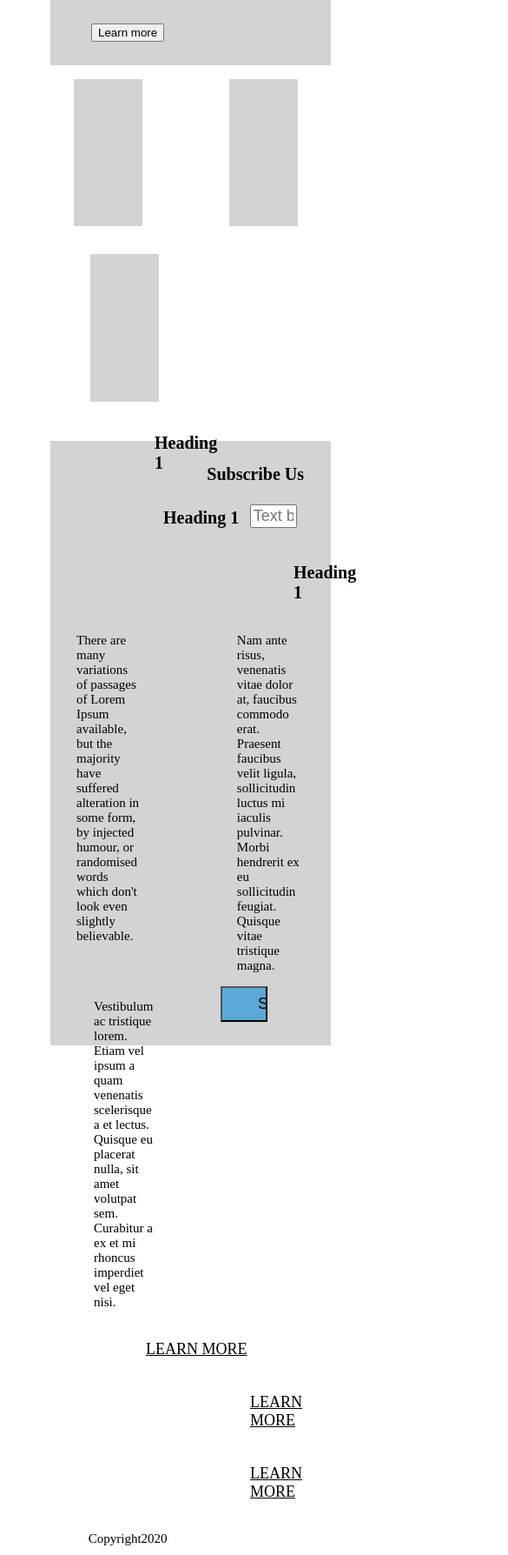
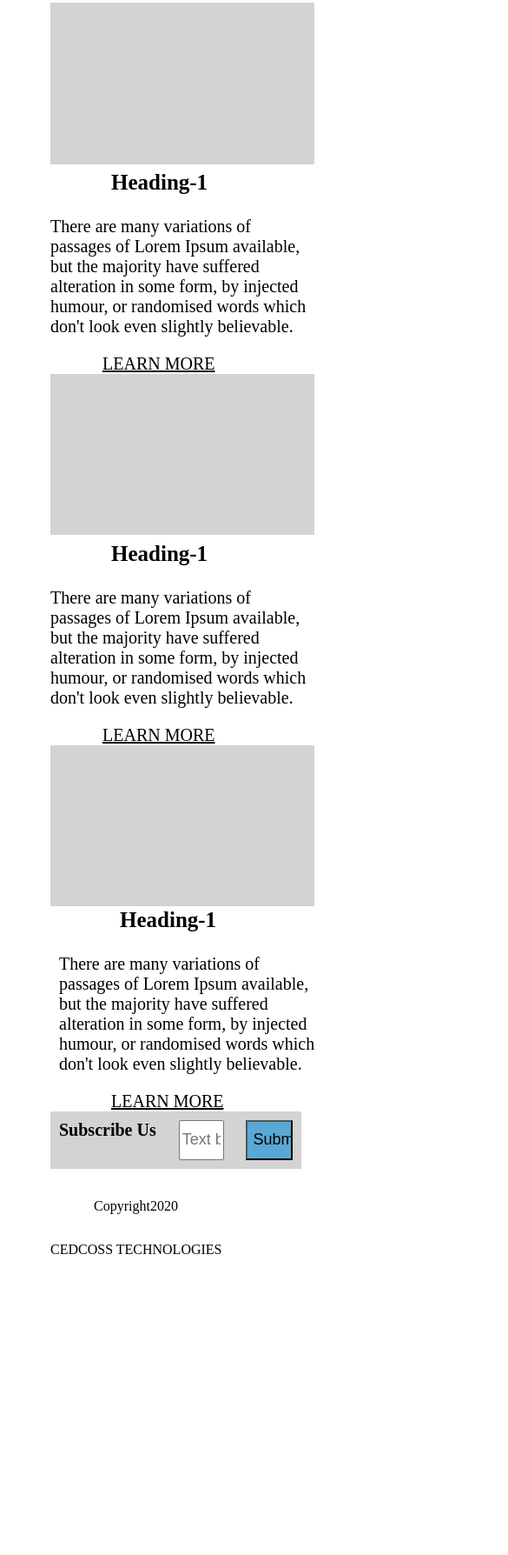
Before and after one commit to AshuKhattriCEDCOSS/Template-Assignment-3, a plain HTML site: page src/index.html in a window 390 px wide. Shown: the part 846-2634 px from the top of the page at 87% size, 585 px wide, since content can reach past the window. After the commit the page ends 2316 px from the top, so only its background shows below. Drawn offline with Linux system fonts and the light colour scheme.

Commit message:
responsive

```diff
--- a/src/index.html
+++ b/src/index.html
@@ -1,179 +1,93 @@
 <html>
   <head>
+    <link rel="stylesheet" href="mycss.css">
     <title>Template Sample</title>
-    <style>
-      a {
-        color: blue;
-        margin: 20px;
-      }
-
-      #topheading {
-        margin-left: 77px;
-      }
-      #toplink {
-        margin-right: 200px;
-      }
-      div{
-            border:2px solid lightgrey;
-            width:72%;
-            background-color:lightgrey;
-            margin-left:50px;
-            padding:25px;
-        }
-        #size{
-            width:20%;
-        }
-
-        #heading1{
-            border:2px solid lightgray;
-            background-color:lightgray;
-            width:20%;
-            height:20%;
-            margin-left:77px;
-            float:left;
-        }
-        #heading2{
-            border:2px solid lightgray;
-            background-color:lightgray;
-            width:20%;
-            height:20%;
-            margin-left:100px;
-            float:left;
-        }
-        #heading3{
-            border:2px solid lightgray;
-            background-color:lightgray;
-            width:20%;
-            height:20%;
-            margin-left:96px;
-            float:left;
-        }
-        #text1{
-            font-size:20px;
-            font-weight:bold;
-            margin-left:170px;
-            float:left;
-            width:15%;
-        }
-        #text2{
-            font-size:20px;
-            font-weight:bold;
-            margin-left:180px;
-            float:left;
-
-        }
-        #text3{
-            font-size:20px;
-            font-weight:bold;
-            margin-left:330px;
-            float:left;
-
-        }
-        #insidetext1{
-            font-size:15px;
-            margin-left:80px;
-            float:left;
-            width:20%;
-
-        }
-        #insidetext2{
-            font-size:15px;
-            margin-left:110px;
-            float:left;
-            width:20%;
-
-        }
-        #insidetext3{
-            font-size:15px;
-            margin-left:100px;
-            float:left;
-            width:20%;
-
-        }
-        #link1
-        {
-            font-size:18px;
-            margin-left:160px;
-            float:left;
-            color:black;
-        }
-        #link2
-        {
-            font-size:18px;
-            margin-left:280px;
-            float:left;
-            color:black;
-        }
-        #link3
-        {
-            font-size:18px;
-            margin-left:280px;
-            float:left;
-            color:black;
-        }
-        #bottomside{
-            font-size:20;
-            text-align:center;
-            font-weight:bold;
-        }
-
-        input[type="text"]
-        {
-            font-size:18;
-            width:20%;
-        }
-        input[type="submit"]
-        {
-            background-color:rgb(90, 168, 214);
-            width:20%;
-            height:5%;
-            font-size:18;
-            text-align:left;
-        }
-    </style>
   </head>
   <body>
-    <h5 id="toplink" align="right">
+    <h5 id="abc" align="right">
       <a href="">Products</a>&nbsp;&nbsp;&nbsp;&nbsp;<a href="">Solutions</a
       >&nbsp;&nbsp;&nbsp;&nbsp;<a href="">Company</a
       >&nbsp;&nbsp;&nbsp;&nbsp;&nbsp;&nbsp;&nbsp;&nbsp;&nbsp;&nbsp;&nbsp;&nbsp;&nbsp;&nbsp;&nbsp;&nbsp;&nbsp;&nbsp;&nbsp;&nbsp;&nbsp;&nbsp;&nbsp;&nbsp;&nbsp;&nbsp;&nbsp;
     </h5>
-    <h3 id="topheading">Site Logo</h3>
-    <br><br>
-    <div>
-        <h5 style="font-size:17">We Power eCommerce</h5>
-        <p id="size">Contrary to popular belief, Lorem Ipsum is not simply random text. It has roots in a piece of classical Latin literature from 45 BC, making it over 2000 years old. Richard McClintock, a Latin professor at Hampden-Sydney College in Virginia</p>
-        <br>
-        &nbsp;&nbsp;&nbsp;&nbsp;&nbsp;<input type="button" value="Learn more"/>
+    <h3 id="def">Site Logo</h3>
+    <br /><br />
+    <div id="boxcontent">
+      <h5 style="font-size: 17">We Power eCommerce</h5>
+      <p style="width: 25%">
+        Contrary to popular belief, Lorem Ipsum is not simply random text. It
+        has roots in a piece of classical Latin literature from 45 BC, making it
+        over 2000 years old. Richard McClintock, a Latin professor at
+        Hampden-Sydney College in Virginia
+      </p>
+      <br />
+      &nbsp;&nbsp;&nbsp;&nbsp;&nbsp;<input type="button" value="Learn more" />
     </div>
-<p id="heading1">
-<br>
+    <br /><br />
+    <div id="main">
+      <div id="heading1">
+        <div id="box1">
+          <p></p>
+        </div>
+        <div id="insidetext1">
+          <br /><br />
+          <br /><br />
+          <br /><br />
+          <p>Heading-1</p>
+          <p id="text1">
+            There are many variations of passages of Lorem Ipsum available, but
+            the majority have suffered alteration in some form, by injected
+            humour, or randomised words which don't look even slightly
+            believable.
           </p>
-    <p id="heading2">
-        <br>
+          <a id="link1" href="">LEARN MORE</a>
+        </div>
+      </div>
+      <div id="heading2">
+        <div id="box2">
+          <p></p>
+        </div>
+        <div id="insidetext2">
+          <br /><br />
+          <br /><br />
+          <br /><br />
+          <p>Heading-1</p>
+          <p id="text1">
+            There are many variations of passages of Lorem Ipsum available, but
+            the majority have suffered alteration in some form, by injected
+            humour, or randomised words which don't look even slightly
+            believable.
           </p>
-            <p id="heading3">
-                <br>
+          <a id="link1" href="">LEARN MORE</a>
+        </div>
+      </div>
+      <div id="heading3">
+        <div id="box3">
+          <p></p>
+        </div>
+        <br /><br /><br />
+        <br /><br /><br />
+        <br /><br /><br />
+        <div id="insidetext3">
+          <p>Heading-1</p>
+          <p id="text1">
+            There are many variations of passages of Lorem Ipsum available, but
+            the majority have suffered alteration in some form, by injected
+            humour, or randomised words which don't look even slightly
+            believable.
           </p>
-        <br><br><br><br><br><br><br><br><br><br>
-        <p id="text1"> Heading 1 </p>
-        <p id="text2"> Heading 1</p>
-        <p id="text3"> Heading 1</p>
-        <br><br> <br><br>
-        <p id="insidetext1">There are many variations of passages of Lorem Ipsum available, but the majority have suffered alteration in some form, by injected humour, or randomised words which don't look even slightly believable. </p>
-        <p id="insidetext2">Nam ante risus, venenatis vitae dolor at, faucibus commodo erat. Praesent faucibus velit ligula, sollicitudin luctus mi iaculis pulvinar. Morbi hendrerit ex eu sollicitudin feugiat. Quisque vitae tristique magna. </p>
-        <p id="insidetext3">Vestibulum ac tristique lorem. Etiam vel ipsum a quam venenatis scelerisque a et lectus. Quisque eu placerat nulla, sit amet volutpat sem. Curabitur a ex et mi rhoncus imperdiet vel eget nisi.</p>
-    <br><br> <br><br> <br><br> <br>
           <a id="link1" href="">LEARN MORE</a>
-    <a id="link2" href="">LEARN MORE</a>
-    <a id="link3" href="">LEARN MORE</a>
-    <br><br><br>
+        </div>
+      </div>
+    </div>
         <div id="bottomside">
           Subscribe Us &nbsp;&nbsp;&nbsp;&nbsp;&nbsp;
-         <input type="text" placeholder="Text box"/> &nbsp;&nbsp;&nbsp;&nbsp;&nbsp;<input type="submit" value="&nbsp;&nbsp;&nbsp;&nbsp;&nbsp;&nbsp;&nbsp;Submit">
+          <input type="text" placeholder="Text box" />
+          &nbsp;&nbsp;&nbsp;&nbsp;&nbsp;<input type="submit" value="Submit" />
         </div>
     <br>
-        <p style="float:left;font-size:15">&nbsp;&nbsp;&nbsp;&nbsp;&nbsp;&nbsp;&nbsp;&nbsp;&nbsp;&nbsp;&nbsp;&nbsp;&nbsp;&nbsp;&nbsp;&nbsp;&nbsp;&nbsp;&nbsp;&nbsp;&nbsp;&nbsp;&nbsp;&nbsp;&nbsp;Copyright2020</p>
-        <p style="float:left; margin-left:800px;font-size:15">CEDCOSS TECHNOLOGIES</p>
+    <div id="footer">
+    <p>&nbsp;&nbsp;&nbsp;&nbsp;&nbsp;&nbsp;&nbsp;&nbsp;&nbsp;&nbsp;&nbsp;&nbsp;&nbsp;&nbsp;&nbsp;&nbsp;&nbsp;&nbsp;&nbsp;&nbsp;&nbsp;&nbsp;&nbsp;&nbsp;&nbsp;Copyright2020</p>
+        <p style="margin-left:50px">CEDCOSS TECHNOLOGIES</p>
+    </div>
   </body>
 </html>
--- /dev/null
+++ b/src/mycss.css
@@ -0,0 +1,116 @@
+a {
+    color: blue;
+    margin: 20px;
+  }
+
+  #def {
+    margin-left: 77px;
+  }
+  #abc {
+    margin-right: 200px;
+  }
+  #box1 {
+    border: 2px solid lightgray;
+    background-color: lightgray;
+    width: 300px;
+    padding-bottom: 150px;
+    display: flex;
+    flex-direction: column;
+    align-items: center;
+    text-align: center;
+    margin-left: 50px;
+    float: left;
+  }
+  #boxcontent {
+    border: 2px solid lightgrey;
+    width: 72%;
+    background-color: lightgrey;
+    margin-left: 50px;
+    padding: 25px;
+    padding-bottom: 25px;
+  }
+  #insidetext1 {
+    font-size: 25px;
+    font-weight: bold;
+    margin-left: 120px;
+  }
+  #heading1,
+  #heading2,
+  #heading3 {
+    float: left;
+  }
+  #insidetext2 {
+    font-size: 25px;
+    font-weight: bold;
+    margin-left: 120px;
+  }
+  #heading2 {
+    float: left;
+  }
+  #box2,
+  #box3 {
+    border: 2px solid lightgray;
+    background-color: lightgray;
+    width: 300px;
+    padding-bottom: 165px;
+    margin-left: 50px;
+    float: left;
+  }
+  #insidetext3 {
+    font-size: 25px;
+    font-weight: bold;
+    margin-left: 130px;
+  }
+  main {
+    /* width:72%; */
+    margin-left: 50px;
+    display: flex;
+    justify-content: space-between;
+    overflow:hidden;
+    margin-bottom:20px;
+  }
+  #text1 {
+    font-size: 20px;
+    width: 300px;
+    margin-left: -70;
+    font-weight: normal;
+  }
+
+  #link1 {
+    margin-left: -10px;
+    font-size: 20;
+    color: black;
+    font-weight: normal;
+    margin-bottom:20px;
+  }
+  #bottomside {
+    border: 10px solid lightgray;
+    background-color: lightgray;
+    width: 72%;
+    font-size: 20;
+    font-weight: bold;
+    margin-left: 50px;
+    display: flex;
+    justify-content: space-between;
+
+    margin-top:200px;
+  }
+
+  input[type="text"] {
+    font-size: 18;
+    width: 20%;
+  }
+  input[type="submit"] {
+    background-color: rgb(90, 168, 214);
+    width: 20%;
+    font-size: 18;
+  }
+  #footer{
+      display:flex;
+      justify-content: space-between;
+      flex-wrap: wrap;
+      width: 72%;
+      text-align:center;
+
+
+  }
```
Lines whose indentation alone changed are shown as unchanged.
